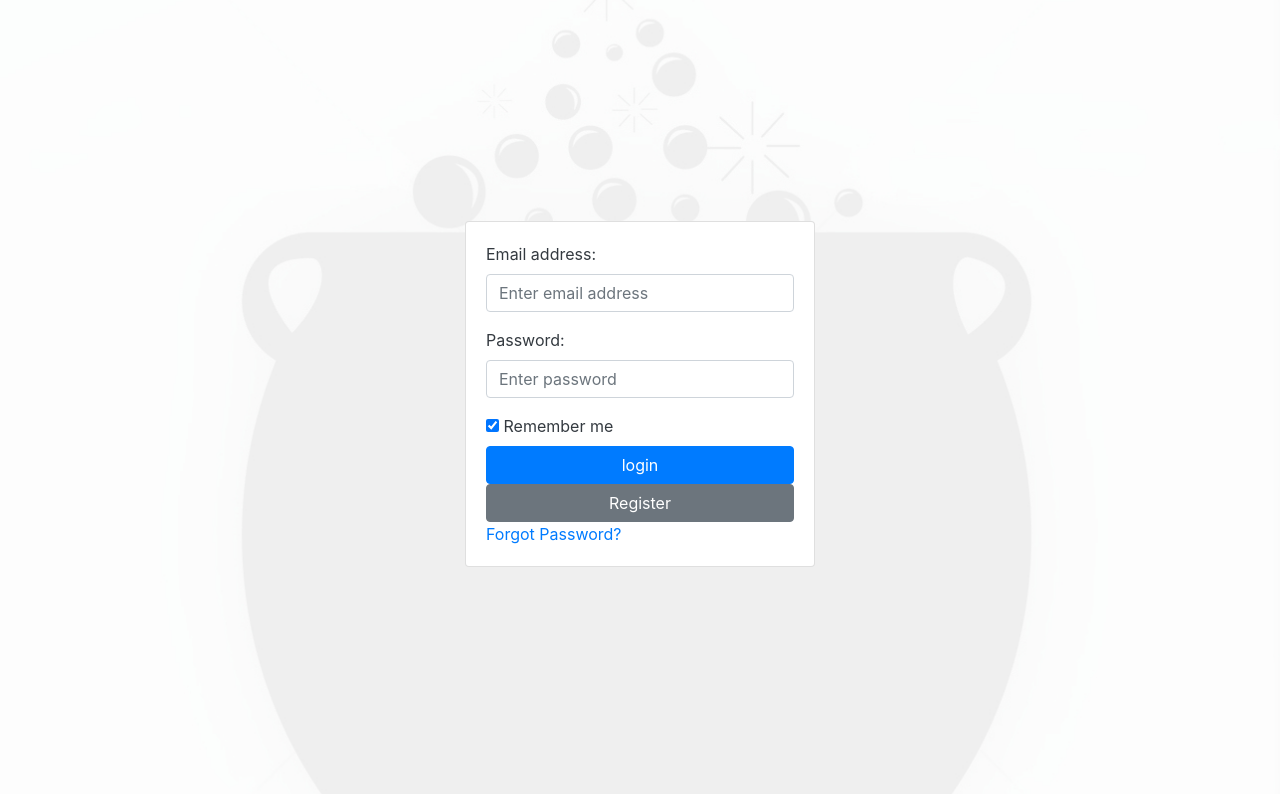
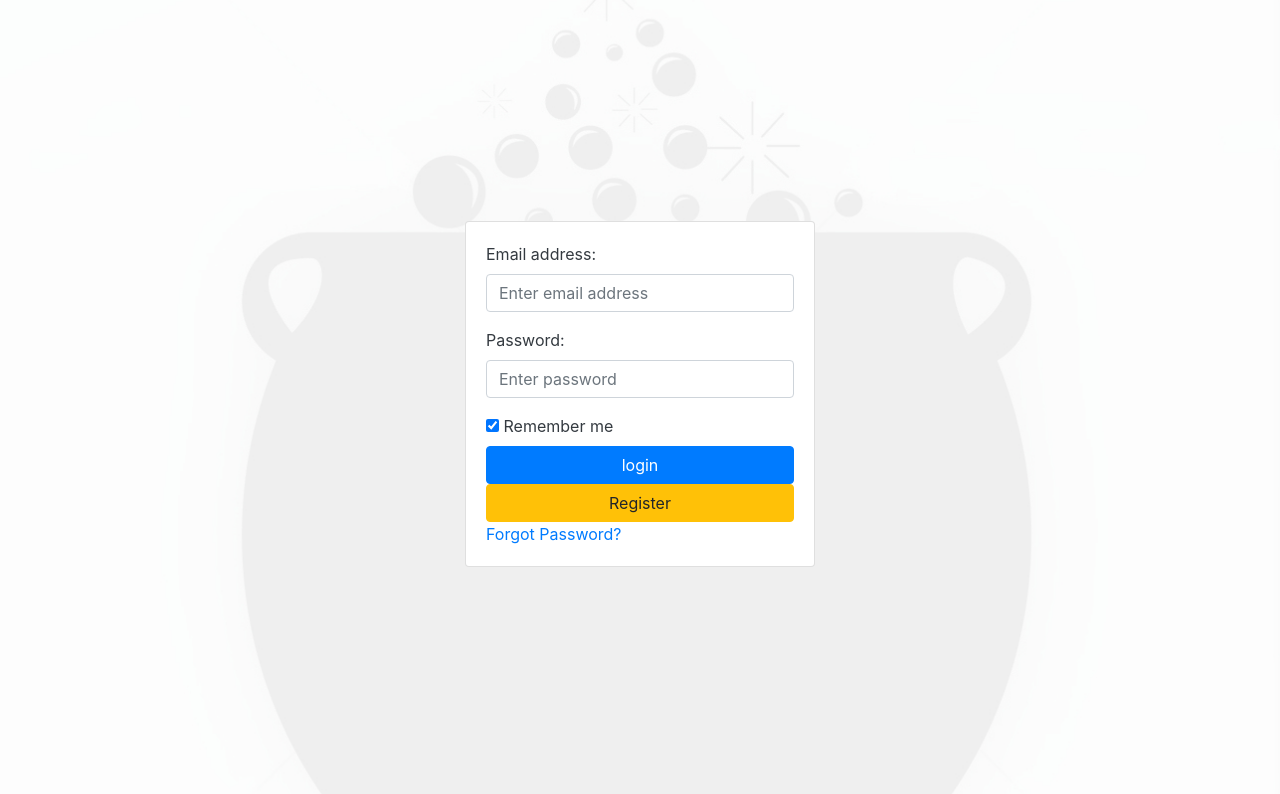
Before and after one commit to andreups/html-css-capstone, a plain HTML site: page login.html in a window 1280 px wide. Shown: the part 62-856 px from the top of the page. Drawn offline with nearby package versions, Linux system fonts and the light colour scheme.

Commit message:
updated register button

```diff
--- a/login.html
+++ b/login.html
@@ -67,7 +67,7 @@
                                         <input type="checkbox" checked="checked" name="remember"> Remember me
                                       </label>
                                     <button type="button" id="sendlogin" class="btn btn-primary">login</button>
-                                    <button type="submit" class="btn btn-secondary">Register</button>
+                                    <button type="submit" class="btn btn-warning">Register</button>
                                     <div id="formFooter">
                                         <a class="underlineHover" href="#">Forgot Password?</a>
                                     </div>
```
